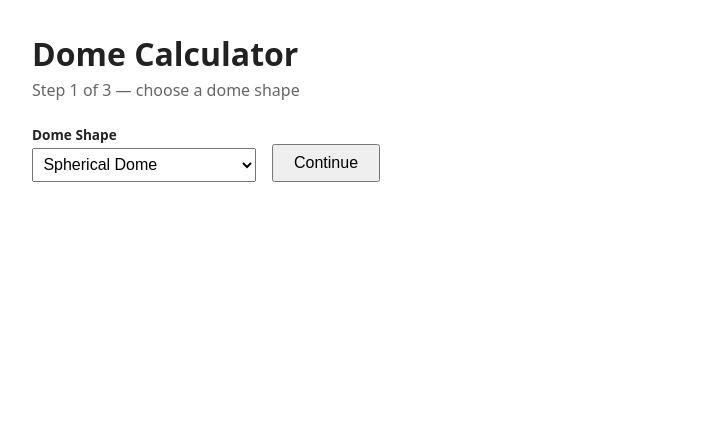
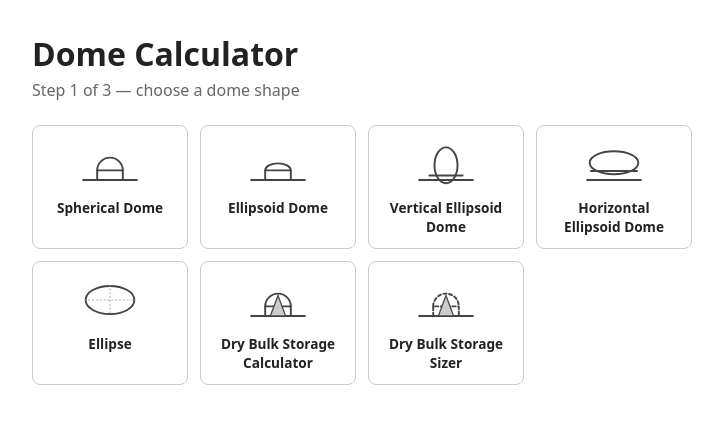
Before and after one commit to andrewsouth/dome-calculator, a Flask app: page / in a window 1280 px wide. Shown: the top 424 px of the page, without its empty margins (248-971 px from the left). Run offline with Flask 3, Linux system fonts and the light colour scheme.

Commit message:
Replace Step 1's dropdown with clickable shape-icon cards
Each dome shape now gets a small inline SVG icon (dome + stem wall arc,
flattened for Ellipsoid, tall/wide ellipses with a floor line for the
vertical/horizontal ellipsoid domes, a plain ellipse with axis lines, and
a dome with a piled cone inside for the two Dry Bulk Storage calculators,
dashed to distinguish the Sizer). Clicking a card both selects the shape
and advances to Step 2 in one action -- a plain click is the natural
interaction for a visual card, unlike a dropdown which needs an explicit
confirm.

Icons are built as small SVG-string helpers in app.py (shared _dome_icon
parametrized by dome flatness/pile/dashed) and rendered with Jinja's
`safe` filter since they're server-authored, not user input.

```diff
--- a/app.py
+++ b/app.py
@@ -27,6 +27,45 @@ def plain_number_field(key, label, default, suffix=""):
 
 def select_field(key, label, default, choices):
     return {"key": key, "label": label, "default": default, "kind": "select", "choices": choices}
+
+
+_ICON_STROKE = 'stroke="#444" stroke-width="3" fill="none" stroke-linecap="round" stroke-linejoin="round"'
+
+
+def _dome_icon(dome_ry=20, pile=False, dashed=False):
+    """Ground + stem wall + dome arc, optionally with a piled cone inside."""
+    dash = ' stroke-dasharray="5,4"' if dashed else ""
+    pile_svg = '<path d="M38 65 L50 33 L62 65 Z" fill="#ccc" stroke="#444" stroke-width="2"/>' if pile else ""
+    return f"""<svg viewBox="0 0 100 80" width="64" height="52">
+        <line x1="8" y1="65" x2="92" y2="65" {_ICON_STROKE}/>
+        <path d="M30 65 L30 50 L70 50 L70 65" {_ICON_STROKE}{dash}/>
+        <path d="M30 50 A20 {dome_ry} 0 0 1 70 50" {_ICON_STROKE}{dash}/>
+        {pile_svg}
+    </svg>"""
+
+
+def _vertical_ellipsoid_icon():
+    return f"""<svg viewBox="0 0 100 80" width="64" height="52">
+        <line x1="8" y1="65" x2="92" y2="65" {_ICON_STROKE}/>
+        <ellipse cx="50" cy="42" rx="18" ry="28" {_ICON_STROKE}/>
+        <line x1="24" y1="58" x2="76" y2="58" {_ICON_STROKE}/>
+    </svg>"""
+
+
+def _horizontal_ellipsoid_icon():
+    return f"""<svg viewBox="0 0 100 80" width="64" height="52">
+        <line x1="8" y1="65" x2="92" y2="65" {_ICON_STROKE}/>
+        <ellipse cx="50" cy="38" rx="38" ry="18" {_ICON_STROKE}/>
+        <line x1="14" y1="51" x2="86" y2="51" {_ICON_STROKE}/>
+    </svg>"""
+
+
+def _ellipse_icon():
+    return f"""<svg viewBox="0 0 100 80" width="64" height="52">
+        <ellipse cx="50" cy="40" rx="38" ry="22" {_ICON_STROKE}/>
+        <line x1="10" y1="40" x2="90" y2="40" stroke="#aaa" stroke-width="1.5" stroke-dasharray="3,3"/>
+        <line x1="50" y1="16" x2="50" y2="64" stroke="#aaa" stroke-width="1.5" stroke-dasharray="3,3"/>
+    </svg>"""
 
 
 def _validate_spherical(v):
@@ -121,6 +160,7 @@ def _validate_dry_bulk_sizer(v):
 SHAPES = {
     "spherical": {
         "label": "Spherical Dome",
+        "icon": _dome_icon(dome_ry=20),
         "fields": [
             number_field("diameter", "Diameter", 105.0),
             number_field("height", "Height", 35.0),
@@ -131,6 +171,7 @@ SHAPES = {
     },
     "ellipsoid": {
         "label": "Ellipsoid Dome",
+        "icon": _dome_icon(dome_ry=11),
         "fields": [
             number_field("diameter", "Diameter", 50.0),
             number_field("height", "Height", 20.0),
@@ -141,6 +182,7 @@ SHAPES = {
     },
     "vertical_ellipsoid": {
         "label": "Vertical Ellipsoid Dome",
+        "icon": _vertical_ellipsoid_icon(),
         "fields": [
             number_field("horizontal", "Horizontal", 25.0),
             number_field("vertical", "Vertical", 16.5),
@@ -151,6 +193,7 @@ SHAPES = {
     },
     "horizontal_ellipsoid": {
         "label": "Horizontal Ellipsoid Dome",
+        "icon": _horizontal_ellipsoid_icon(),
         "fields": [
             number_field("major", "Major", 25.0),
             number_field("minor", "Minor", 16.5),
@@ -161,6 +204,7 @@ SHAPES = {
     },
     "ellipse": {
         "label": "Ellipse",
+        "icon": _ellipse_icon(),
         "fields": [
             number_field("major", "Major Radius", 30.0),
             number_field("minor", "Minor Radius", 20.0),
@@ -170,6 +214,7 @@ SHAPES = {
     },
     "dry_bulk_calculator": {
         "label": "Dry Bulk Storage Calculator",
+        "icon": _dome_icon(dome_ry=20, pile=True),
         "fields": [
             number_field("diameter", "Diameter", 116.0),
             number_field("height", "Height", 58.0),
@@ -187,6 +232,7 @@ SHAPES = {
     },
     "dry_bulk_sizer": {
         "label": "Dry Bulk Storage Sizer",
+        "icon": _dome_icon(dome_ry=20, pile=True, dashed=True),
         "fields": [
             plain_number_field("angle", "Angle of Repose", 32.0, "°"),
             plain_number_field("density", "Density", 50.0),
@@ -203,7 +249,6 @@ SHAPES = {
         ),
     },
 }
-DEFAULT_SHAPE = "spherical"
 
 
 @app.route("/")
@@ -230,7 +275,6 @@ def index():
             shape_key=shape_key,
             units=units,
             shapes=SHAPES,
-            default_shape=DEFAULT_SHAPE,
             unit_choices=UNIT_CHOICES,
         )
 
@@ -272,7 +316,6 @@ def index():
         shape_key=shape_key,
         units=units,
         shapes=SHAPES,
-        default_shape=DEFAULT_SHAPE,
         unit_choices=UNIT_CHOICES,
         values=values,
         results=results,
--- a/templates/index.html
+++ b/templates/index.html
@@ -22,6 +22,14 @@
     .breadcrumb .step { background: #eee; border-radius: 4px; padding: 0.3rem 0.6rem; }
     .breadcrumb a { font-size: 0.85rem; color: #555; }
     .breadcrumb .sep { color: #999; }
+    .shape-grid { display: flex; flex-wrap: wrap; gap: 0.75rem; margin: 1.5rem 0; }
+    .shape-card {
+      display: flex; flex-direction: column; align-items: center; gap: 0.5rem;
+      width: 130px; padding: 0.75rem; border: 1px solid #ccc; border-radius: 8px;
+      background: #fff; text-decoration: none; color: #222; text-align: center;
+      font-size: 0.85rem; font-weight: 600; cursor: pointer;
+    }
+    .shape-card:hover { border-color: #888; background: #f6f6f6; }
   </style>
 </head>
 <body>
@@ -41,17 +49,14 @@
 
   {% if stage == 1 %}
     <p class="subtitle">Step 1 of 3 &mdash; choose a dome shape</p>
-    <form method="get" action="/">
-      <div class="field">
-        <label for="shape">Dome Shape</label>
-        <select class="wide" id="shape" name="shape">
-          {% for key, shape in shapes.items() %}
-            <option value="{{ key }}" {% if key == default_shape %}selected{% endif %}>{{ shape.label }}</option>
-          {% endfor %}
-        </select>
-      </div>
-      <button type="submit">Continue</button>
-    </form>
+    <div class="shape-grid">
+      {% for key, shape in shapes.items() %}
+        <a class="shape-card" href="/?shape={{ key }}">
+          {{ shape.icon | safe }}
+          <span>{{ shape.label }}</span>
+        </a>
+      {% endfor %}
+    </div>
 
   {% elif stage == 2 %}
     <p class="subtitle">Step 2 of 3 &mdash; choose units</p>
```
